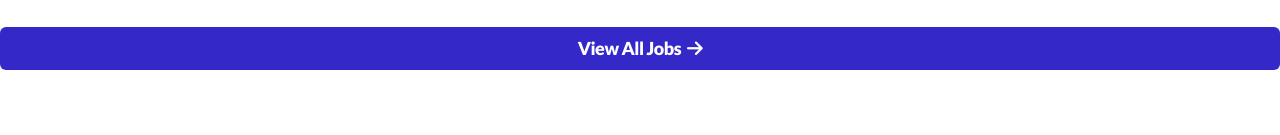
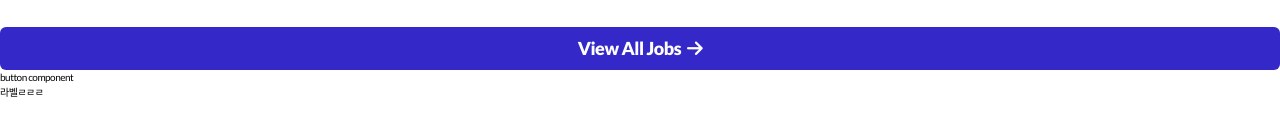
Before and after one commit to phr9000/seniorJob, a React (Create React App) app: page /guide in a window 1280 px wide. Shown: the part 237-372 px from the top of the page. Built offline with nearby package versions, Linux system fonts and the light colour scheme.

Commit message:
button component

```diff
--- /dev/null
+++ b/src/assets/styles/base/input.scss
@@ -0,0 +1,3 @@
+.pink {
+    color: pink;
+}
--- a/src/components/Guide.tsx
+++ b/src/components/Guide.tsx
@@ -1,6 +1,7 @@
 /* eslint-disable */
 import {Link} from "react-router-dom";
 import React from "react";
+import Button from "src/components/button/Button"
 
 interface SecTitleProps {
   /**
@@ -58,6 +59,8 @@ const Guide: React.FC = () => {
       <div style={{...commonStyle, ...fontSize20}}>[btn Big]</div>
       <BigBtn/>
 
+      <h3>button component</h3>
+      <Button label="라벨ㄹㄹㄹ" color="red"/>
     </>
   );
 };
--- /dev/null
+++ b/src/components/button/Button.tsx
@@ -0,0 +1,59 @@
+import React from 'react';
+
+interface ButtonProps {
+  label?: string;
+  color?: 'basic' | 'red' | 'primary';
+  size?: 'sm' | 'md' | 'lg';
+  icon?: string;
+  disable?: boolean;
+  additionalClass?: string;
+  children?: React.ReactNode;
+}
+
+const Button: React.FC<ButtonProps> = ({ label = '버튼 라벨명', color = 'basic', size = 'md', icon, additionalClass }) => {
+  let colorClass: string;
+  let sizeClass: string;
+
+  switch (color) {
+    case 'red':
+      colorClass = 'btn-red';
+      break;
+
+    case 'primary':
+      colorClass = 'btn-primary';
+      break;
+
+    default:
+      colorClass = 'btn-basic';
+      break;
+  }
+
+  switch (size) {
+    case 'sm':
+      sizeClass = 'btn-size-s';
+      break;
+
+    case 'md':
+      sizeClass = 'btn-size-m';
+      break;
+
+    case 'lg':
+      sizeClass = 'btn-size-l';
+      break;
+
+    default:
+      sizeClass = 'btn-size-m';
+      break;
+  }
+
+  const classList = ['btn', colorClass, sizeClass, additionalClass].filter(Boolean).join(' ');
+
+  return (
+    <button className={classList}>
+      {icon && <i className={icon}></i>}
+      {label}
+    </button>
+  );
+};
+
+export default Button;
--- /dev/null
+++ b/src/components/input/TextInput.tsx
@@ -0,0 +1,29 @@
+import React, { useState } from "react";
+import "src/assets/styles/base/input.scss";
+interface InputExampleProps {
+  inputClassName: 'btn' | 'pink';
+  value: string;
+  placeholder: string;
+}
+
+const InputExample: React.FC<InputExampleProps> = ({ inputClassName, value, placeholder }) => {
+  const [inputValue, setInputValue] = useState(value);
+
+  const handleInputChange = (event: React.ChangeEvent<HTMLInputElement>) => {
+    setInputValue(event.target.value);
+  };
+
+  return (
+    <div>
+      <input
+        type="text"
+        value={inputValue}
+        className={inputClassName}
+        placeholder={placeholder}
+        onChange={handleInputChange}
+      />
+    </div>
+  );
+};
+
+export default InputExample;
--- a/src/pages/Main/MainLayout.tsx
+++ b/src/pages/Main/MainLayout.tsx
@@ -3,12 +3,13 @@ import React from "react";
 
 /* Import Component */
 import LatestList from 'src/components/LatestList'
+import NeedHelp from './NeedHelp'
 
 const MainLayout: React.FC = () => {
   return (
     <main>
       <div className="container">
-        <LatestList/>
+        <NeedHelp/>
       </div>
     </main>
   );
--- /dev/null
+++ b/src/pages/Main/NeedHelp.tsx
@@ -0,0 +1,15 @@
+/* eslint-disable */
+import React from "react";
+
+/* Import SCSS */
+import "src/components/latestList.scss";
+
+const LatestList: React.FC = () => {
+  return (
+
+    <section>
+      <i className="fas fa-pencil-alt"></i>
+    </section>
+  );
+};
+export default LatestList;
```
